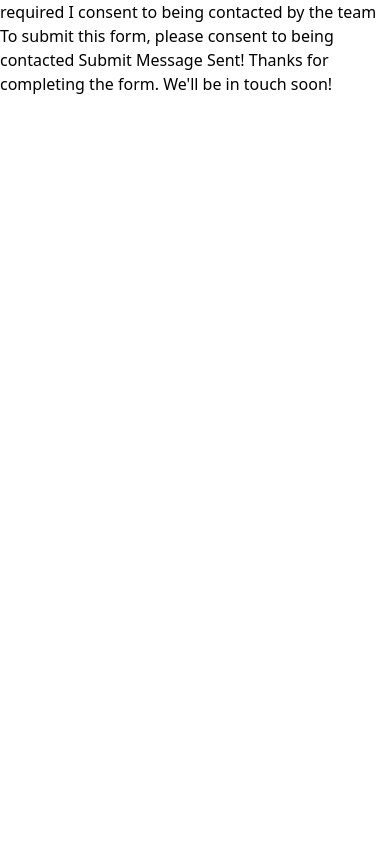
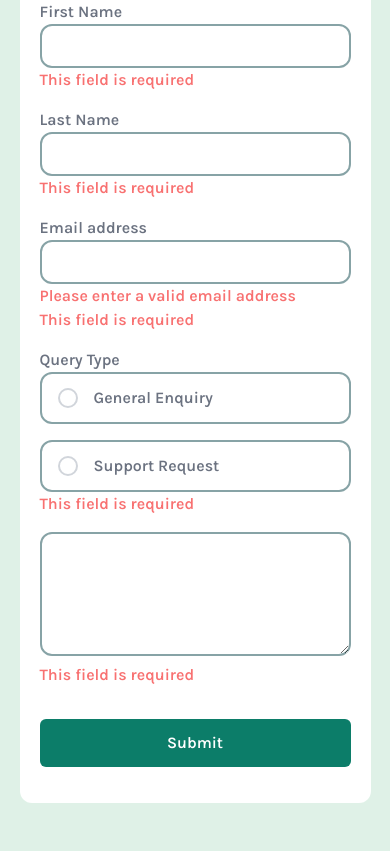
Before and after one commit to Rohanbasnet12/Contact-form, a plain HTML site: page index.html in a window 390 px wide. Shown: the part 120-971 px from the top of the page. Before the commit the page ends 844 px from the top, so only its background shows below. Drawn offline with nearby package versions, Linux system fonts and the light colour scheme.

Commit message:
Completed the design layout

```diff
--- a/index.html
+++ b/index.html
@@ -14,25 +14,83 @@
 
 <body>
   <main id="main">
-    <div class="container-wrapper">
-      <form id="form"></form>
+    <div class="container-wrapper w-full h-full flex items-center justify-center">
+      <div class="container bg-white p-5 rounded-xl">
+        <form id="form" onsubmit="handleSubmit()">
+          <h1 class="font-semibold text-3xl"> Contact Us </h1>
+
+          <div class="name-input flex gap-4 w-full my-4">
+            <div class="flex flex-col w-full">
+              <label for="fName" class="text-md font-semibold text-gray-500">First Name</label>
+              <input type="text" id="fName" class="py-2 px-4">
+              <p id="name-error" class="text-red-400 text-md font-semibold">This field is required</p>
+            </div>
+            <div class="flex flex-col w-full">
+              <label for="lName" class="text-md font-semibold text-gray-500">Last Name</label>
+              <input type="text" id="lName" class="py-2 px-4">
+              <p id="name-error" class="text-red-400 text-md font-semibold">This field is required</p>
+            </div>
+          </div>
+
+          <div class="email-input flex flex-col">
+            <label for="email" class="text-md font-semibold text-gray-500">Email address</label>
+            <input type="email" id="email" class="py-2 px-4">
+            <p id="invalid-email-error" class="text-red-400 text-md font-semibold">Please enter a valid email address
+            </p>
+            <p id="empty-email-error" class="text-red-400 text-md font-semibold">This field is required</p>
+          </div>
+
+          <div class="queryType-input my-4">
+            <span class="text-md font-semibold text-gray-500">Query Type</span>
+            <div class="queryType-input_wrapper flex gap-4">
+              <div class="flex flex-col w-full">
+                <div class="checkBox w-full border-2 py-3 px-4 flex items-center gap-4">
+                  <div class="svg-wrapper-generalEnquiry border-2 border-gray-300 w-5 h-5 rounded-full ">
+                    <svg xmlns="http://www.w3.org/2000/svg" width="20" height="21" fill="none" viewBox="0 0 20 21"
+                      class="hidden" id="generalEnquiry-svg">
+                      <path fill="#0C7D69"
+                        d="M10 .75a9.75 9.75 0 1 0 9.75 9.75A9.76 9.76 0 0 0 10 .75Zm0 18a8.25 8.25 0 1 1 8.25-8.25A8.26 8.26 0 0 1 10 18.75Zm5.25-8.25a5.25 5.25 0 1 1-10.499 0 5.25 5.25 0 0 1 10.499 0Z" />
+                    </svg>
+                  </div>
+                  <p class="text-md font-semibold text-gray-500">General Enquiry</p>
+                </div>
+              </div>
+              <div class="flex flex-col w-full">
+                <div class="checkBox w-full border-2 py-3 px-4 flex items-center gap-4">
+                  <div class="svg-wrapper-supportRequest border-2 border-gray-300 w-5 h-5 rounded-full ">
+                    <svg xmlns="http://www.w3.org/2000/svg" width="20" height="21" fill="none" viewBox="0 0 20 21"
+                      class="hidden" id="supportRequest-svg">
+                      <path fill="#0C7D69"
+                        d="M10 .75a9.75 9.75 0 1 0 9.75 9.75A9.76 9.76 0 0 0 10 .75Zm0 18a8.25 8.25 0 1 1 8.25-8.25A8.26 8.26 0 0 1 10 18.75Zm5.25-8.25a5.25 5.25 0 1 1-10.499 0 5.25 5.25 0 0 1 10.499 0Z" />
+                    </svg>
+                  </div>
+                  <p class="text-md font-semibold text-gray-500">Support Request</p>
+                </div>
+              </div>
+            </div>
+
+            <p id="name-error" class="text-red-400 text-md font-semibold">This field is required</p>
+          </div>
+
+          <div class="message-input my-4">
+            <textarea name="userMessage" id="user-message" rows="4" class="w-full px-4 py-3"></textarea>
+            <p id="name-error" class="text-red-400 text-md font-semibold">This field is required</p>
+          </div>
+
+          <button type="submit" id="submit-btn" class="w-full text-center py-3 text-md font-semibold rounded-md my-4">
+            Submit
+          </button>
+        </form>
+      </div>
     </div>
   </main>
-  Contact Us
 
-  First Name
-  This field is required
 
-  Last Name
-  This field is required
+  <!--
 
-  Email Address
-  Please enter a valid email address
-  This field is required
 
-  Query Type
-  General Enquiry
-  Support Request
+
+
   Please select a query type
 
   Message
@@ -41,10 +99,8 @@
   I consent to being contacted by the team
   To submit this form, please consent to being contacted
 
-  Submit
-
   Message Sent!
-  Thanks for completing the form. We'll be in touch soon!
+  Thanks for completing the form. We'll be in touch soon! -->
 
   <!-- Adding jQuery -->
   <script src="https://code.jquery.com/jquery-3.6.0.min.js"></script>
--- a/src/js/app.js
+++ b/src/js/app.js
@@ -0,0 +1,27 @@
+function handleSubmit() {
+    alert("Form Submit");
+}
+function handlingCheckbox() {
+    let checkBox = $('.checkBox');
+
+    checkBox.each(function () {
+        $(this).on('click', function () {
+            if ($(this).text().trim() === 'General Enquiry') {
+                // Add
+                $("#generalEnquiry-svg").addClass('generalEnquiry-svg-block');
+                $('.svg-wrapper-generalEnquiry').addClass('svg-wrapper-generalEnquiry-border');
+
+                $('#supportRequest-svg').removeClass('supportRequest-svg-block');
+                $('.svg-wrapper-supportRequest').removeClass('svg-wrapper-supportRequest-border');
+            } else if ($(this).text().trim() === 'Support Request') {
+                $('#supportRequest-svg').addClass('supportRequest-svg-block');
+                $('.svg-wrapper-supportRequest').addClass('svg-wrapper-supportRequest-border');
+
+                $("#generalEnquiry-svg").removeClass('generalEnquiry-svg-block');
+                $('.svg-wrapper-generalEnquiry').removeClass('svg-wrapper-generalEnquiry-border');
+            }
+        });
+    });
+}
+
+handlingCheckbox();
--- a/src/styles/style.css
+++ b/src/styles/style.css
@@ -0,0 +1,100 @@
+@import url('https://fonts.googleapis.com/css2?family=Karla:ital,wght@0,200..800;1,200..800&display=swap');
+
+/* Reset CSS */
+* {
+    margin: 0;
+    padding: 0;
+    box-sizing: border-box;
+    font-family: "Karla", sans-serif;
+}
+
+/* General styles */
+html,
+body {
+    scroll-behavior: smooth;
+}
+
+/* Root Variable */
+:root {
+    /* Primary Colors */
+
+    --GREEN-200: hsl(148, 38%, 91%);
+    --GREEN-600: hsl(169, 82%, 27%);
+    --RED: hsl(0, 66%, 54%);
+
+    /* Neutral Colors */
+
+    --WHITE: hsl(0, 0%, 100%);
+    --GREY-500: hsl(186, 15%, 59%);
+    --GREY-900: hsl(187, 24%, 22%);
+
+    /* Font Size */
+    --LABEL: 16px;
+
+    /* Font Weight */
+    --FONT-WEIGHT1: 400;
+    --FONT-WEIGHT2: 700;
+}
+
+/* Utils */
+input,
+.checkBox,
+textarea {
+    border: 2px solid var(--GREY-500);
+    border-radius: 12px;
+}
+
+.generalEnquiry-svg-block {
+    display: block;
+}
+
+.svg-wrapper-generalEnquiry-border {
+    border: none;
+}
+
+.supportRequest-svg-block {
+    display: block;
+}
+
+.svg-wrapper-supportRequest-border {
+    border: none;
+}
+
+/* Styling main section */
+#main {
+    background-color: var(--GREEN-200);
+    width: 100%;
+}
+
+.container {
+    width: 50vw;
+    margin: 3rem 0;
+}
+
+/* Styling Submit button */
+#submit-btn {
+    background: var(--GREEN-600);
+    color: white;
+}
+
+/* Responsive layout */
+
+@media (max-width: 1000px) {
+    .container {
+        width: 80vw;
+    }
+}
+
+@media (max-width: 600px) {
+    .container {
+        width: 90vw;
+    }
+
+    .name-input {
+        flex-direction: column;
+    }
+
+    .queryType-input_wrapper {
+        flex-direction: column;
+    }
+}
```
